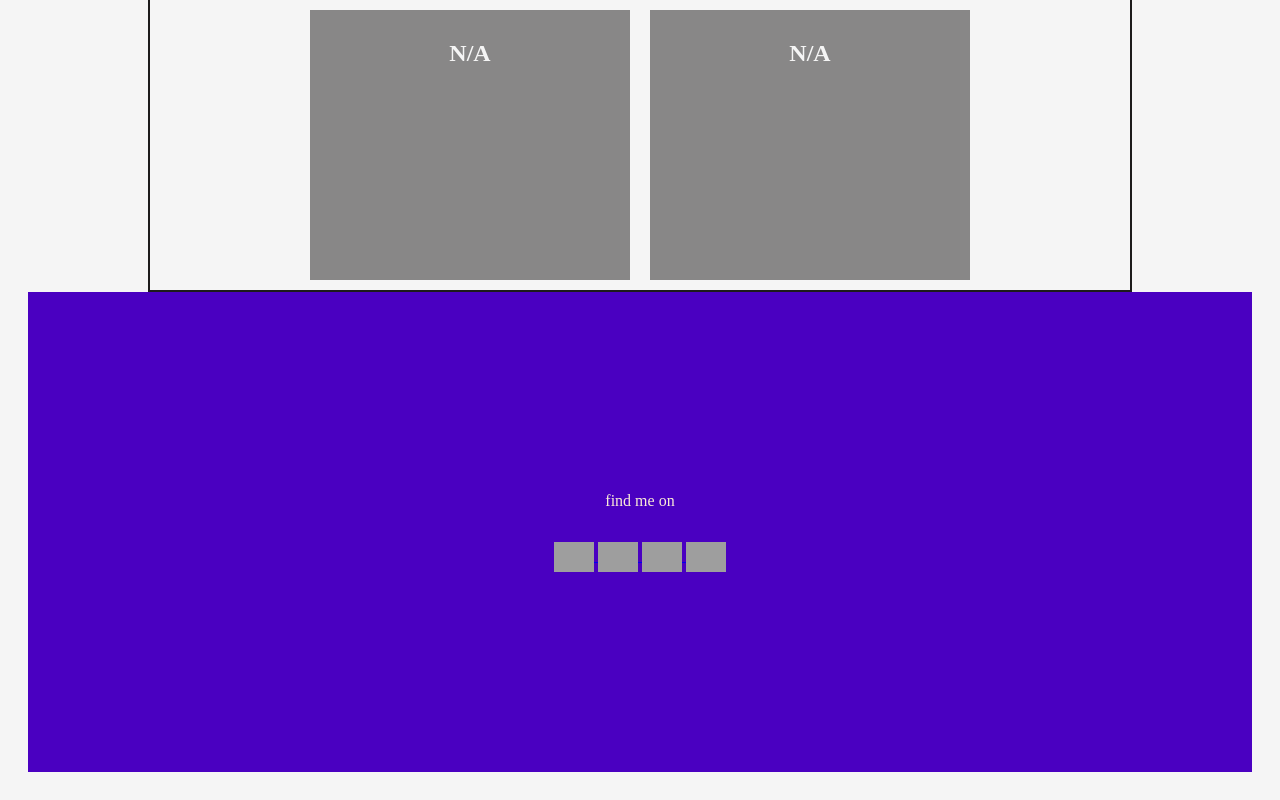
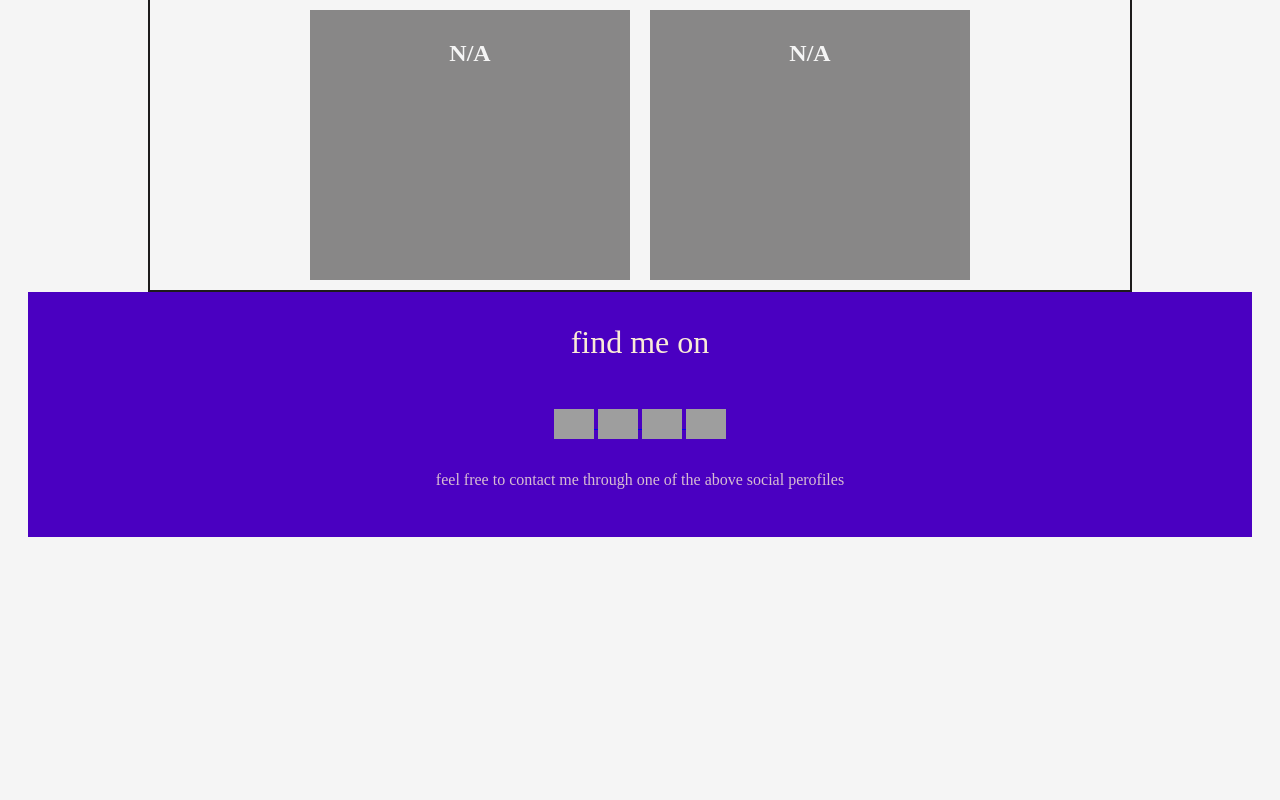
Before and after one commit to ARUN-Nadarajah/Arun-Nadarajah, a plain HTML site: page portfolio/main/index.html in a window 1280 px wide. Shown: the part 2500-3300 px from the top of the page. After the commit the page ends 3065 px from the top, so only its background shows below. Drawn offline with Linux system fonts and the light colour scheme; grey boxes are pictures that could not be loaded.

Commit message:
contact update

```diff
--- a/portfolio/main/index.html
+++ b/portfolio/main/index.html
@@ -140,7 +140,7 @@
     </div>
 
     <div class="social">
-        <p>find me on</p>
+        <p style="font-size: xx-large;">find me on</p>
         <p>
             <a href="https://linkedin.com/in/arunnadarajah2024" target="_blank">
                 <img align="center" src="https://raw.githubusercontent.com/rahuldkjain/github-profile-readme-generator/master/src/images/icons/Social/linked-in-alt.svg" alt="LinkedIn" height="30" width="40" />
@@ -154,6 +154,7 @@
             <a href="https://www.instagram.com/nadarajah_arun/" target="_blank">
                 <img align="center" src="https://raw.githubusercontent.com/rahuldkjain/github-profile-readme-generator/master/src/images/icons/Social/instagram.svg" alt="Instagram" height="30" width="40" />
             </a>
+        <p style="opacity: .8;">feel free to contact me through one of the above social perofiles</p>
 
         </p>
 
--- a/portfolio/main/style.css
+++ b/portfolio/main/style.css
@@ -280,7 +280,7 @@ body{
     color: antiquewhite;
     width: 100%;
     height: auto;
-    min-height: 60vh;
+    min-height: 30vh;
     background: rgb(74, 0, 193);
 }
 
```
